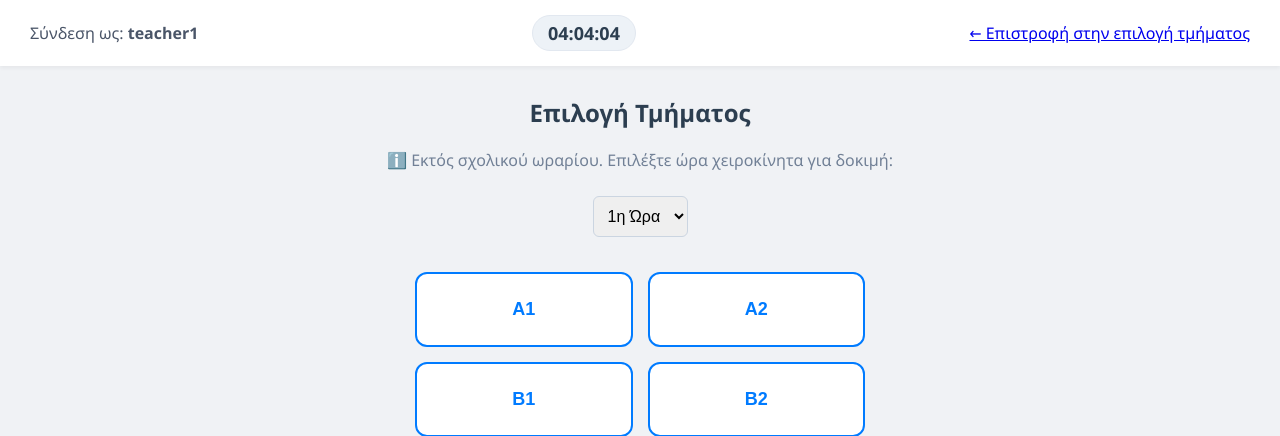
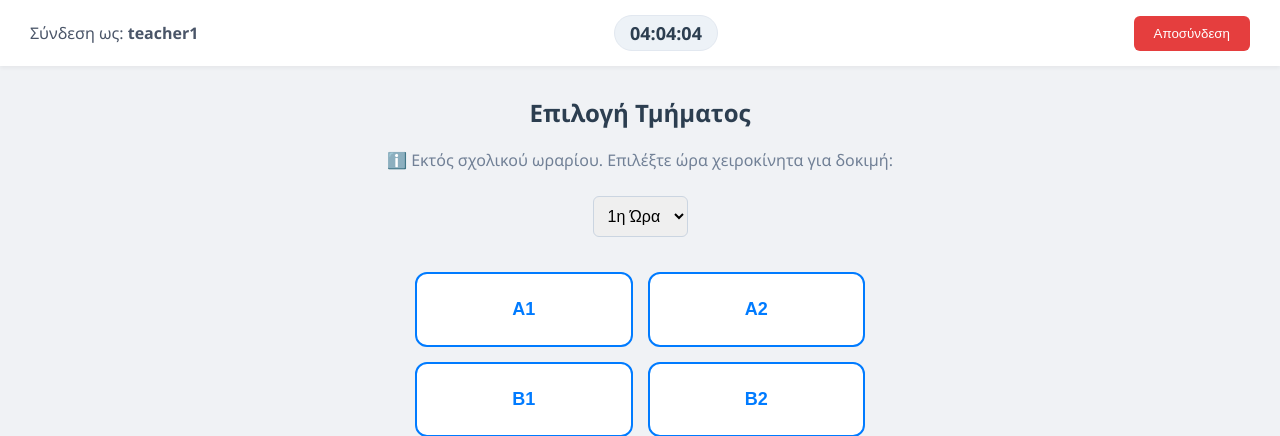
Before and after one commit to stampoltaschris/Absence_App, a Flask app: page /dashboard in a window 1280 px wide. Shown: the top 436 px of the page. Run offline with Flask 3, Linux system fonts and the light colour scheme; a user stored in the database is signed in; data comes from the database, SQL or seed files in the repository.

Commit message:
It works

```diff
--- a/server.py
+++ b/server.py
@@ -1,3 +1,4 @@
+import time
 from flask import Flask, render_template, request, jsonify, session, redirect, url_for
 import sqlite3
 import smtplib
@@ -68,7 +69,7 @@ def login():
     conn.close()
 
     if user:
-        ACTIVE_SESSIONS[username] = True
+        ACTIVE_SESSIONS[username] =   time.time()
         session['username'] = username
         return jsonify({"status": "success"})
     return jsonify({"status": "error", "message": "Λάθος username ή password"})
--- a/templates/dashboard.html
+++ b/templates/dashboard.html
@@ -51,8 +51,11 @@
     <div class="navbar">
         <div class="user-info">Σύνδεση ως: <b>{{ username }}</b></div>
         <div class="live-clock" id="nav-clock">00:00:00</div>
-        <a href="/back-to-dashboard" class="back-link">← Επιστροφή στην επιλογή τμήματος</a>
-    </div>
+<a href="/logout" style="text-decoration: none;">
+    <button type="button" style="background-color: #e53e3e; color: white; padding: 10px 20px; border: none; border-radius: 6px; cursor: pointer;">
+        Αποσύνδεση
+    </button>
+</a>    </div>
 
     <div class="main-container">
         <h2>Επιλογή Τμήματος</h2>
```
Also changed, not shown: templates/attendance.html (+5 -2 lines).
